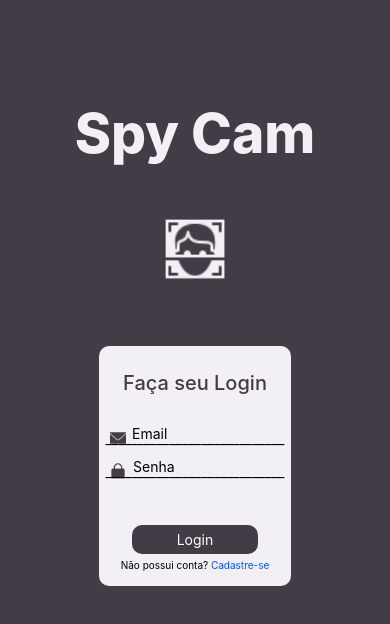
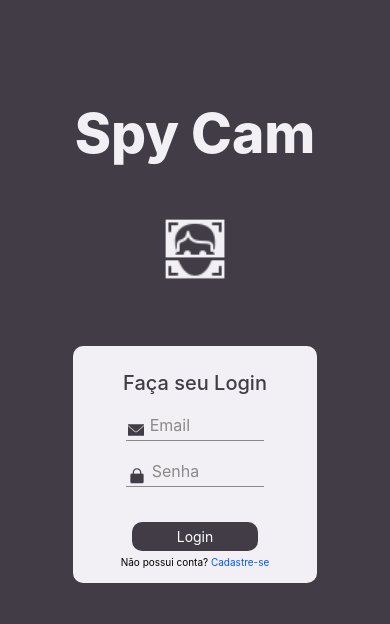
Before and after one commit to berg1618/spy-cam, a React Native app: screen /login in a window 390 px wide. Shown: the top 624 px of the page. Built offline with nearby package versions, Linux system fonts and the light colour scheme.

Commit message:
update login

```diff
--- a/api.js
+++ b/api.js
@@ -6,7 +6,7 @@ const Url = Config.URL;
 
 // cole a url que foi gerada pelo ngrok
 const api = axios.create({
-  baseURL: 'https://8a50-45-170-116-173.ngrok-free.app',
+  baseURL: 'https://ae55-45-170-116-169.ngrok-free.app',
   timeout: 5000,
   headers: { 'X-Custom-Header': 'foobar' }
 })
--- a/components/Login/index.js
+++ b/components/Login/index.js
@@ -1,59 +1,45 @@
+import { Image, Text, View, TextInput, TouchableOpacity, Alert, ScrollView, SafeAreaView } from "react-native";
+import { styles } from "./styles";
+import React, { useState } from "react";
+import CustomizedBar from "../CustomizedBar/CustomizedBar";
 import axios from 'axios';
-import { Alert, Image, SafeAreaView, ScrollView, Text, TextInput, TouchableOpacity, View } from 'react-native';
-import React, { useState } from 'react';
-import CustomizedBar from '../CustomizedBar/CustomizedBar';
-import styles from './styles';
-import { cadastrarPerfilBanco } from '../../api';
+import AsyncStorage from '@react-native-async-storage/async-storage';
 
 const Login = ({ navigation }) => {
-  const [email, onChangeEmail] = useState('');
-  const [senha, onChangeSenha] = useState('');
+  const [email, setEmail] = useState("");
+  const [senha, setSenha] = useState("");
   const [encript, setEncript] = useState("")
 
   const createTwoButtonAlert = (title, msg) =>
-    Alert.alert(title || 'Erro de autenticação!', msg, [{ text: 'OK', onPress: () => console.log('OK Pressed') }]);
+  Alert.alert(title ? title : 'Erro de autenticação!', msg, [
+    { text: 'OK', onPress: () => console.log('OK Pressed') },
+  ]);
 
   // #### nao deu certo
   const ecriptSenha = (senha) => {
-    senha.split('').forEach((p) => {
-      encript += p.replace(p, "*")
-    })
+  senha.split('').forEach((p) => {
+    encript += p.replace(p, "*")
+  })
   }
 
-  const fazerLogin = async (email, senha) => {
+  const fazerLogin = async () => {
+    if (!email || !senha) {
+      return createTwoButtonAlert("", "Preencha todos os campos!");
+    }
+
     try {
-      if (!email.trim() || !senha.trim()) {
-        return createTwoButtonAlert('', 'Preencha todos os campos!');
-      }
+      const response = await axios.post('/auth/login', { email, senha });
 
-      const isEmail = /^[^\s@]+@[^\s@]+\.[^\s@]+$/;
-      if (!isEmail.test(email)) {
-        return createTwoButtonAlert('Erro', 'Informe um email válido!');
-      }
+      const token = response.data.token;
 
-      const usuariosResponse = await axios.get('/cadastro');
+      await AsyncStorage.setItem('token', token);
 
-      const usuarios = usuariosResponse.data;
-      const usuario = usuarios.find((user) => user.email === email);
+      //console.log("Token:", token); bruh
 
-      if (!usuario) {
-        return createTwoButtonAlert('Erro', 'Login não encontrado!');
-      }
-
-      // const response = await axios.post('/auth/login', {
-      //   email: email,
-      //   senha: senha,
-      // });
-
-      // const token = response.data.access_token;
-
-      // console.log(`email: ${email}, senha: ${senha}, token: ${token}`);
-
-      // await cadastrarPerfilBanco(formData, token);
-
-      navigation.navigate('pageInicial');
-    } catch (err) {
-      createTwoButtonAlert('Problemas :-(', '');
+      navigation.navigate("pageInicial");
+    } catch (error) {
+      console.error(error);
+      createTwoButtonAlert("", "Erro ;-;");
     }
   };
 
@@ -70,51 +56,38 @@ const Login = ({ navigation }) => {
 
           <View style={styles.formContainer}>
             <Text style={styles.titleContainer}>Faça seu Login</Text>
-            <View style={styles.entrada}>
+
+            <View style={styles.inputContainer}>
               <Image style={styles.icon} source={require('../../assets/iconEmail.png')} />
               <TextInput
                 style={styles.inputText}
                 placeholder="Email"
+                placeholderTextColor="#8B8989"
+                autoCapitalize="none"
                 keyboardType="email-address"
-                autoCapitalize="none"
-                onChangeText={onChangeEmail}
+                onChangeText={setEmail}
                 value={email}
               />
             </View>
-            <View>
-              <Text>____________________________</Text>
-            </View>
 
-            <View style={styles.entrada}>
+            <View style={styles.inputContainer}>
               <Image style={styles.icon} source={require('../../assets/iconPassword.png')} />
               <TextInput
                 style={styles.inputText}
                 placeholder="Senha"
+                placeholderTextColor="#8B8989"
+                secureTextEntry
                 autoCapitalize="none"
-                secureTextEntry={true}
-                onChangeText={onChangeSenha}
+                onChangeText={setSenha}
                 value={senha}
               />
             </View>
-            <View>
-              <Text>____________________________</Text>
-            </View>
 
-            <TouchableOpacity
-              style={styles.botao}
-              onPress={() => {
-                fazerLogin(email, senha);
-              }}
-            >
+            <TouchableOpacity style={styles.botao} onPress={fazerLogin}>
               <Text style={styles.textButtonNavigation}>Login</Text>
             </TouchableOpacity>
 
-            <Text
-              onPress={() => {
-                navigation.navigate('cadastrarConta');
-              }}
-              style={styles.mensagem}
-            >
+            <Text onPress={() => navigation.navigate("cadastrarConta")} style={styles.mensagem}>
               Não possui conta? <Text style={styles.textBold}>Cadastre-se</Text>
             </Text>
           </View>
--- a/components/Login/styles.js
+++ b/components/Login/styles.js
@@ -1,6 +1,6 @@
 import { StyleSheet } from 'react-native';
 
-const styles = StyleSheet.create({
+export const styles = StyleSheet.create({
   b: {
     height: '100%',
     backgroundColor: '#413C45'
@@ -42,20 +42,25 @@ const styles = StyleSheet.create({
     marginTop: 10,
     marginBottom: 20,
   },
+  inputContainer: {
+    flexDirection: 'row',
+    alignItems: 'center',
+    width: '65%',
+    borderBottomWidth: 1,
+    borderBottomColor: '#8B8989',
+    marginBottom: 20,
+    paddingBottom: 5
+  },
   icon: {
     left: 2,
     top: 5,
     position: 'relative',
   },
   inputText: {
+    flex: 1,
     marginLeft: 8,
-        position: 'relative',
-        width: 150,
-    },
-    entrada: {
-        flexDirection: 'row',
-        marginBottom: -12,
-        marginTop: 10,
+    color: '#000000',
+    fontSize: 16,
   },
   botao: {
     textAlign: 'center',
@@ -66,7 +71,7 @@ const styles = StyleSheet.create({
     paddingBottom: 6,
     paddingLeft: 45,
     paddingRight: 45,
-        marginTop: 45,
+    marginTop: 15,
     marginBottom: 5,
   },
   mensagem: {
@@ -79,6 +84,4 @@ const styles = StyleSheet.create({
   textButtonNavigation: {
     color: '#FFFFFF'
   }
-})
-
-export default styles
+});
```
Lines whose indentation alone changed are shown as unchanged.
